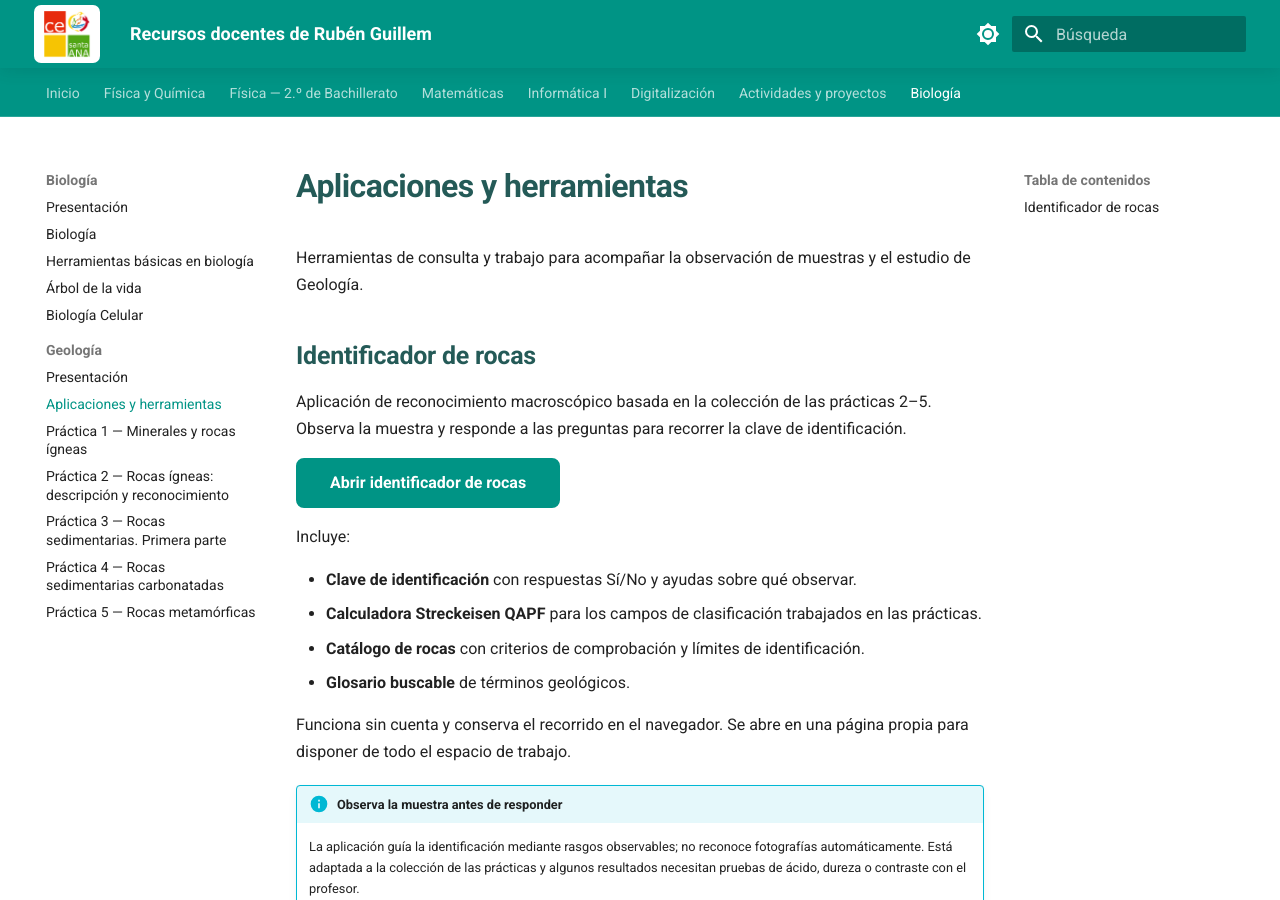
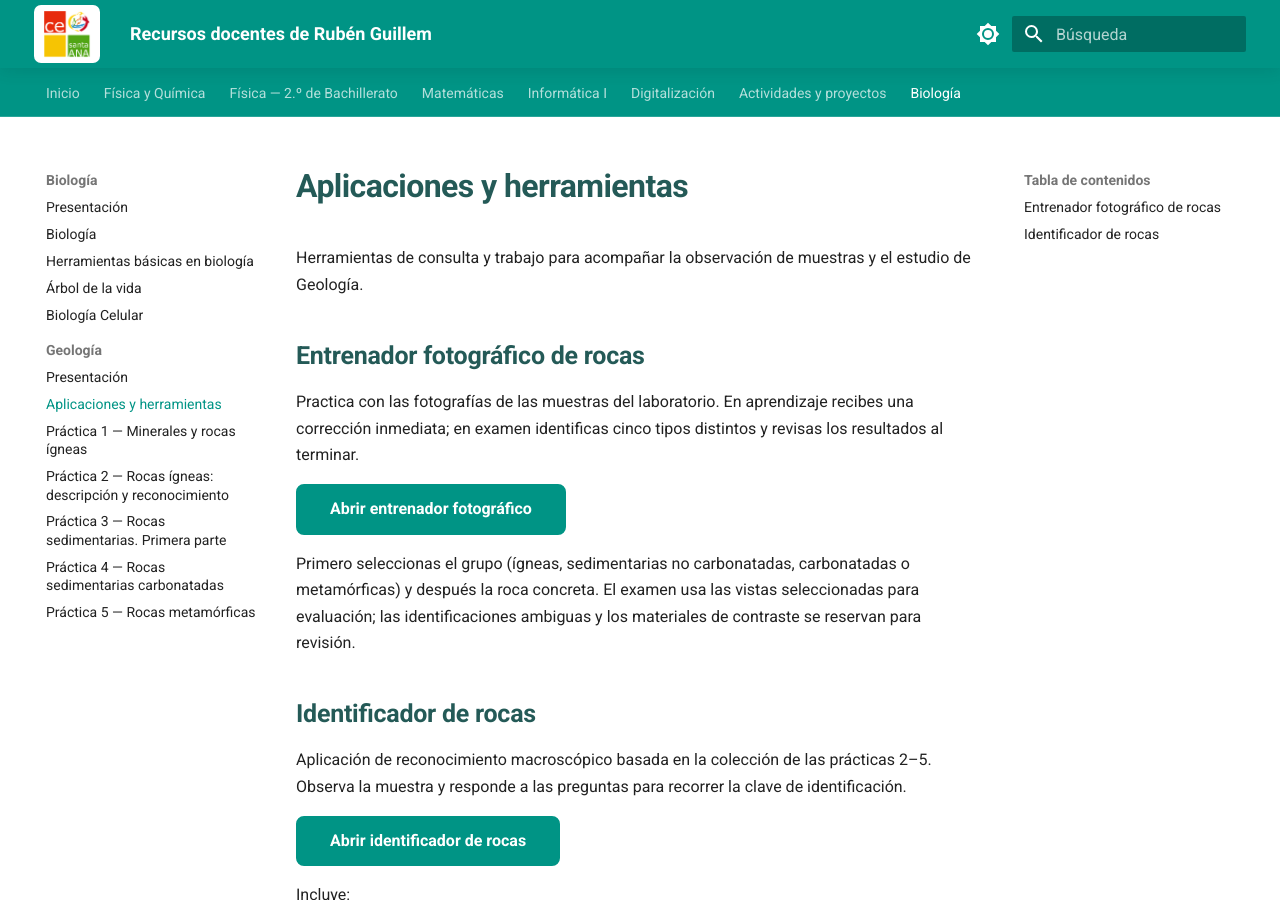
Before and after one commit to 5n7t99rb9d-web/recursos-docentes, an MkDocs documentation site: the page built from docs/biologia/geologia/herramientas.md, in a window 1280 px wide and 900 px high. Built offline with MkDocs 1.6.1 and Material for MkDocs 9.7.7, drawn with Linux system fonts in a browser that asks for light colours.

Commit message:
Enlazar el laboratorio virtual desde Geología

```diff
--- a/docs/biologia/geologia/herramientas.md
+++ b/docs/biologia/geologia/herramientas.md
@@ -1,6 +1,15 @@
 # Aplicaciones y herramientas
 
 Herramientas de consulta y trabajo para acompañar la observación de muestras y el estudio de Geología.
+
+## Entrenador fotográfico de rocas
+
+Practica con las fotografías de las muestras del laboratorio. En aprendizaje recibes una corrección inmediata; en examen identificas cinco tipos distintos y revisas los resultados al terminar.
+
+[Abrir entrenador fotográfico](apps/entrenador-rocas/index.html){ .md-button .md-button--primary }
+
+Primero seleccionas el grupo (ígneas, sedimentarias no carbonatadas, carbonatadas o metamórficas) y después la roca concreta. El examen usa las vistas seleccionadas para evaluación; las identificaciones ambiguas y los materiales de contraste se reservan para revisión.
+
 
 ## Identificador de rocas
 
```
Also changed, not shown: docs/biologia/geologia/index.md (+8 -0 lines).
